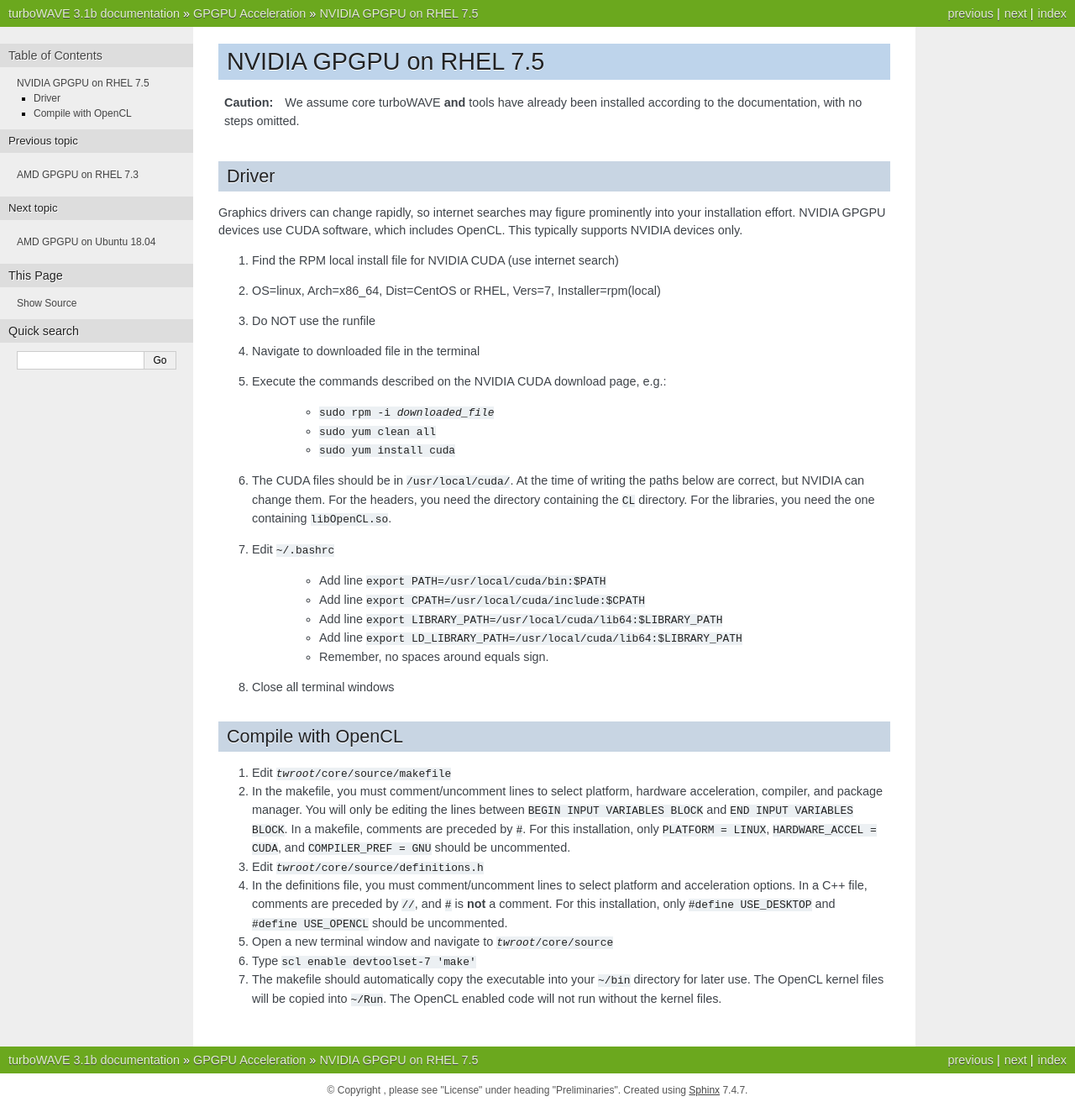
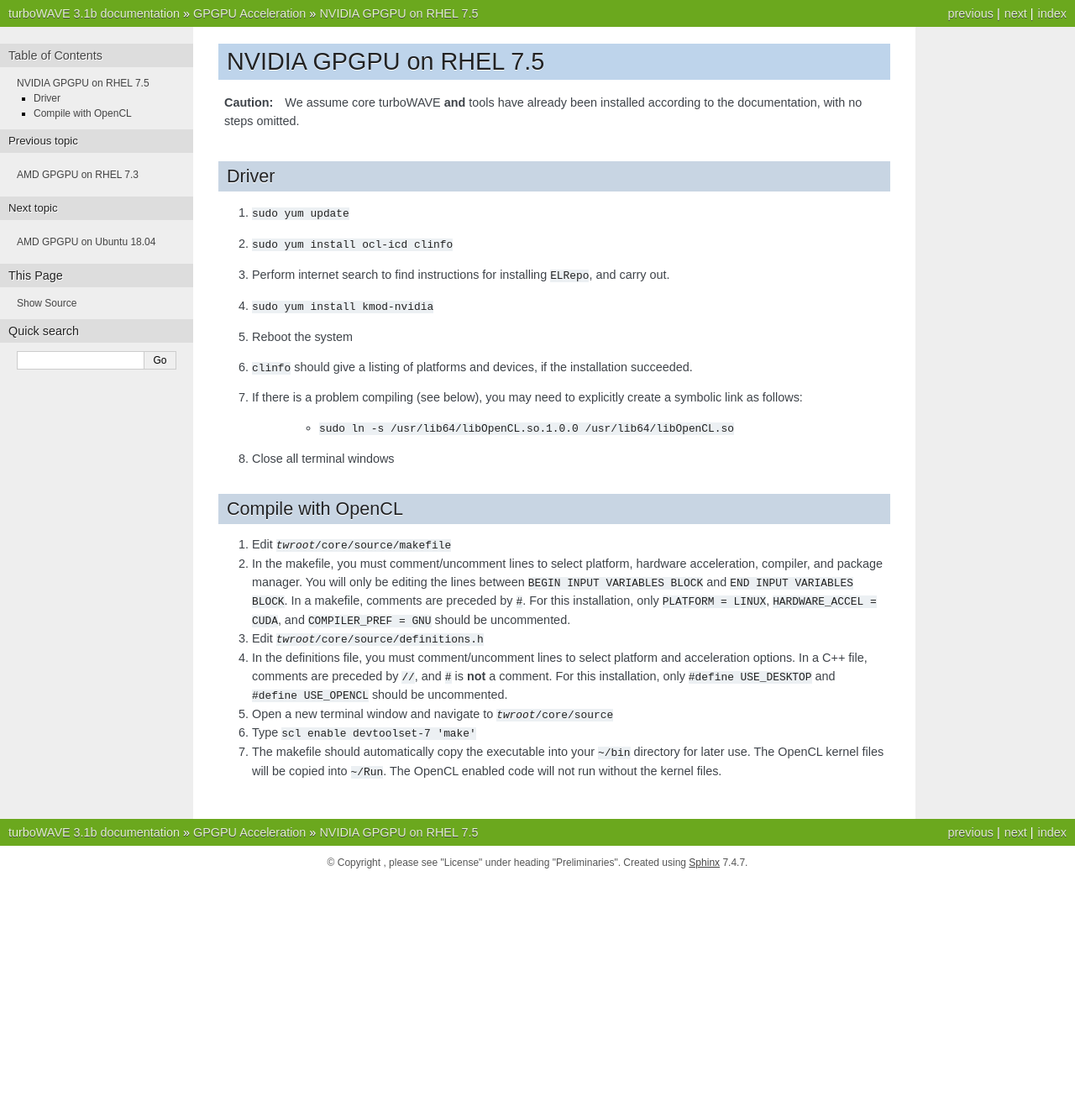
Before and after one commit to USNavalResearchLaboratory/turboWAVE, a Sphinx documentation site: the page built from docs/gpgpu-RHEL-nvidia.rst, in a window 1280 px wide. Shown: the whole page at 84% size. Built offline with Sphinx 7.4.7, drawn with Linux system fonts in a browser that asks for light colours; formulas are drawn with MathJax 3; after the commit the page ends 1047 px from its top, so only the background shows below that.

Commit message:
Update RHEL video driver information

```diff
--- a/docs/gpgpu-RHEL-nvidia.rst
+++ b/docs/gpgpu-RHEL-nvidia.rst
@@ -8,30 +8,17 @@ NVIDIA GPGPU on RHEL 7.5
 Driver
 ------
 
-Graphics drivers can change rapidly, so internet searches may figure prominently into your installation effort.
-NVIDIA GPGPU devices use CUDA software, which includes OpenCL.  This typically supports NVIDIA devices only.
+#. :samp:`sudo yum update`
+#. :samp:`sudo yum install ocl-icd clinfo`
+#. Perform internet search to find instructions for installing ``ELRepo``, and carry out.
+#. :samp:`sudo yum install kmod-nvidia`
+#. Reboot the system
+#. :samp:`clinfo` should give a listing of platforms and devices, if the installation succeeded.
+#. If there is a problem compiling (see below), you may need to explicitly create a symbolic link as follows:
 
-#. Find the RPM local install file for NVIDIA CUDA (use internet search)
-#. OS=linux, Arch=x86_64, Dist=CentOS or RHEL, Vers=7, Installer=rpm(local)
-#. Do NOT use the runfile
-#. Navigate to downloaded file in the terminal
-#. Execute the commands described on the NVIDIA CUDA download page, e.g.:
-
-	- :samp:`sudo rpm -i {downloaded_file}`
-	- :samp:`sudo yum clean all`
-	- :samp:`sudo yum install cuda`
-
-#. The CUDA files should be in :samp:`/usr/local/cuda/`.  At the time of writing the paths below are correct, but NVIDIA can change them.  For the headers, you need the directory containing the :samp:`CL` directory.  For the libraries, you need the one containing :samp:`libOpenCL.so`.
-#. Edit :samp:`~/.bashrc`
-
-	- Add line :samp:`export PATH=/usr/local/cuda/bin:$PATH`
-	- Add line :samp:`export CPATH=/usr/local/cuda/include:$CPATH`
-	- Add line :samp:`export LIBRARY_PATH=/usr/local/cuda/lib64:$LIBRARY_PATH`
-	- Add line :samp:`export LD_LIBRARY_PATH=/usr/local/cuda/lib64:$LIBRARY_PATH`
-	- Remember, no spaces around equals sign.
+	* :samp:`sudo ln -s /usr/lib64/libOpenCL.so.1.0.0 /usr/lib64/libOpenCL.so`
 
 #. Close all terminal windows
-
 
 Compile with OpenCL
 --------------------
```
Also changed, not shown: docs/boot.rst (+3 -6 lines), docs/gpgpu-RHEL-amd.rst (+8 -0 lines).
